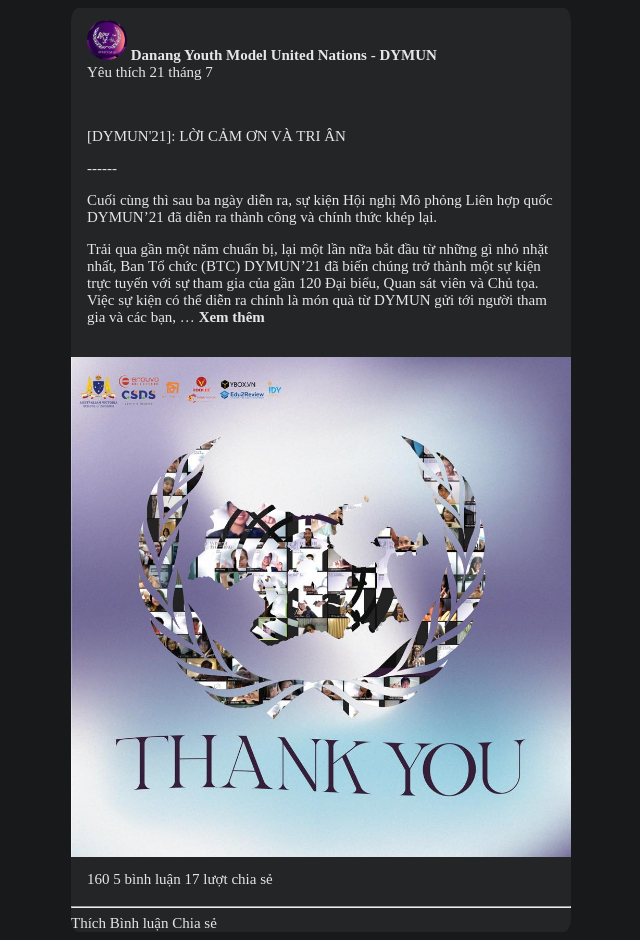
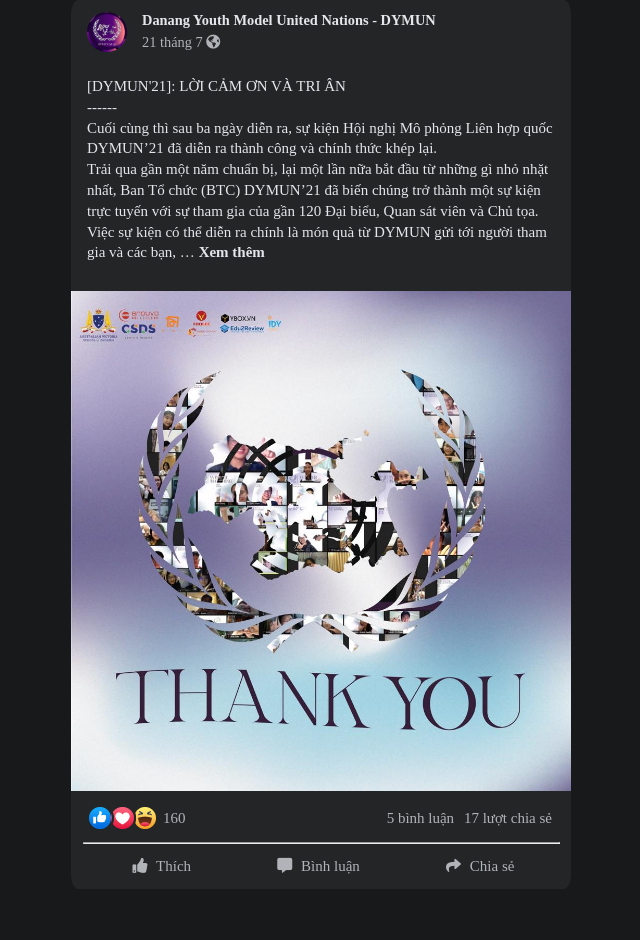
Before and after one commit to Tointech/Facebook-post, a plain HTML site: page index.html in a window 1280 px wide. Shown: the whole page, without its empty margins (319-959 px from the left). After the commit the page ends 889 px from the top, so only its background shows below. Drawn offline with Linux system fonts and the light colour scheme.

Commit message:
update commit

```diff
--- a/css/style.css
+++ b/css/style.css
@@ -1,27 +1,50 @@
+* {
+  box-sizing: : border-box;
+  margin: 0;
+  padding: 0;
+}
+
 body {
+  font-family: inherit;
   display: flex;
+  flex-direction: column;
   align-items: center;
   justify-content: center;
   background-color: #18191a;
 }
 
+span {
+  color: #b0b3b8;
+}
+
 .post {
   width: 500px;
-  font-family: inherit;
   color: #e4e6eb;
   font-size: 0.9375rem;
   background-color: #242526;
   border-radius: 1.5%;
 }
 
+/* POST HEADER */
 .post-header {
+  display: flex;
+  align-items: flex-start;
   padding: 12px 0px 16px 16px;
-  margin-bottom: 12px;
 }
+
 .ava {
   width: 40px;
   height: 40px;
   border-radius: 50%;
+}
+
+.post-author {
+  padding: 0 15px;
+  font-size: 0.9rem;
+}
+
+.post-author p {
+  margin-bottom: 5px;
 }
 
 strong {
@@ -30,24 +53,89 @@ strong {
   text-align: inherit;
 }
 
-.see-first {
-  display: inline;
-  position: relative;
-  text-align: left;
+.post-header img, p, span {
+  cursor: pointer;
 }
 
-.day {
-  text-align: left;
+/* POST BODY */
+.post-content {
+  padding: 4px 16px 16px 16px;
+  margin-bottom: 12px;
+  line-height: 1.3rem;
 }
 
-.post-content {
-  padding: 4px 16px 16px 16px;
+.post-content b {
+  cursor: pointer;
 }
+
+.post-content b:hover{
+  text-decoration: underline;
+}
+
+/* POST PICTURE */
 .pic {
   width: 500px;
   height: 500px;
+  cursor: pointer;
 }
+
+/* POST FOOTER */
+
+/* Post num */
 .post-num {
   padding: 10px 0px;
   margin: 0px 16px;
+  display: flex;
+  align-items: center;
 }
+
+.post-num span {
+  display: flex;
+  align-items: center;
+}
+
+.post-num p {
+  margin-left: 5px;
+}
+
+.post-num div {
+  margin-left: auto;
+}
+
+.post-num a {
+  color: #b0b3b8;
+  text-decoration: none;
+  margin: 0 3px;
+}
+
+.post-num a:hover {
+  text-decoration: underline;
+}
+
+hr {
+  width: 95%;
+  margin: auto;
+}
+
+/* Post button */
+.post-button {
+  padding: 0 16px;
+  display: flex;
+}
+
+.post-button i {
+  margin: 0 5px;
+}
+
+.post-button span {
+  flex: 1 0 auto;
+  text-align: center;
+  padding: 9px 0;
+  margin: 5px 0;
+  border-radius: 6px;
+  transition: all 0.2s;
+}
+
+.post-button span:hover{
+  background-color: #4e4e4e;
+}
--- a/index.html
+++ b/index.html
@@ -7,18 +7,21 @@
     <title>Facebook Post</title>
     <!-- CSS -->
     <link rel="stylesheet" href="./css/style.css" />
+    <!-- Font-Awesome -->
+    <link rel="stylesheet" href="https://cdnjs.cloudflare.com/ajax/libs/font-awesome/5.15.3/css/all.min.css"/>
 </head>
 
 <body>
     <div class="post">
         <div class="post-header">
-            <img class="ava" src="./img/ava.png" alt="ava" />
-            <span>
+            <div class="post-ava">
+                <img class="ava" src="./img/ava.png" alt="ava" />
+            </div>
+            <div class="post-author">
+            <p>
                 <strong>Danang Youth Model United Nations - DYMUN</strong>
-            </span>
-            <div>
-                <span class="see-first">Yêu thích</span>
-                <span class="day">21 tháng 7 </span>
+            </p>
+                <span>21 tháng 7 <i class="fa fa-globe-americas"></i></span>
             </div>
         </div>
         <div class="post-body">
@@ -33,19 +36,23 @@
             </section>
         </div>
         <div class="post-footer">
-            <section class="post-num">
-                <span>160</span>
-                <span>5 bình luận</span>
-                <span>17 lượt chia sẻ</span>
-            </section>
-            <hr>
-            <section class="post-button">
-                <span>Thích</span>
-                <span>Bình luận</span>
-                <span>Chia sẻ</span>
-            </section>
+            <div class="post-num">
+                <span>
+                    <img src="./img/react.png" alt="react" />
+                    <p>160</p>
+                </span>
+                <div>
+                    <a href='#'>5 bình luận</a>
+                    <a href='#'>17 lượt chia sẻ</a>
+                </div>
+            </div>
+                <hr>
+            <div class="post-button">
+                <span><i class="fa fa-thumbs-up"></i> Thích</span>
+                <span><i class="fa fa-comment-alt"></i> Bình luận</span>
+                <span><i class="fa fa-share"></i> Chia sẻ</span>
+            </div>
+            </div>
         </div>
-
-    </div>
 </body>
 </html>
```
Also changed, not shown: img/react.png (added).
